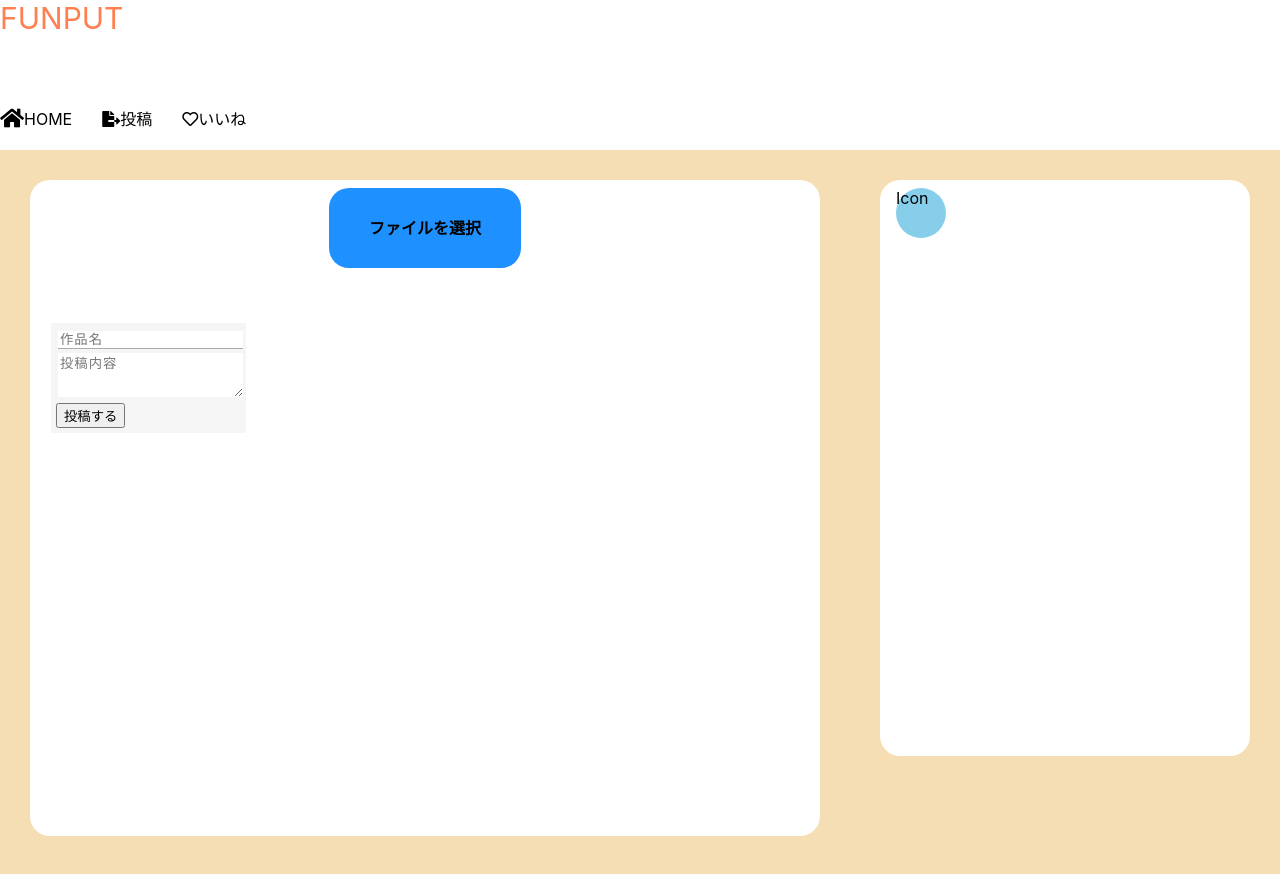
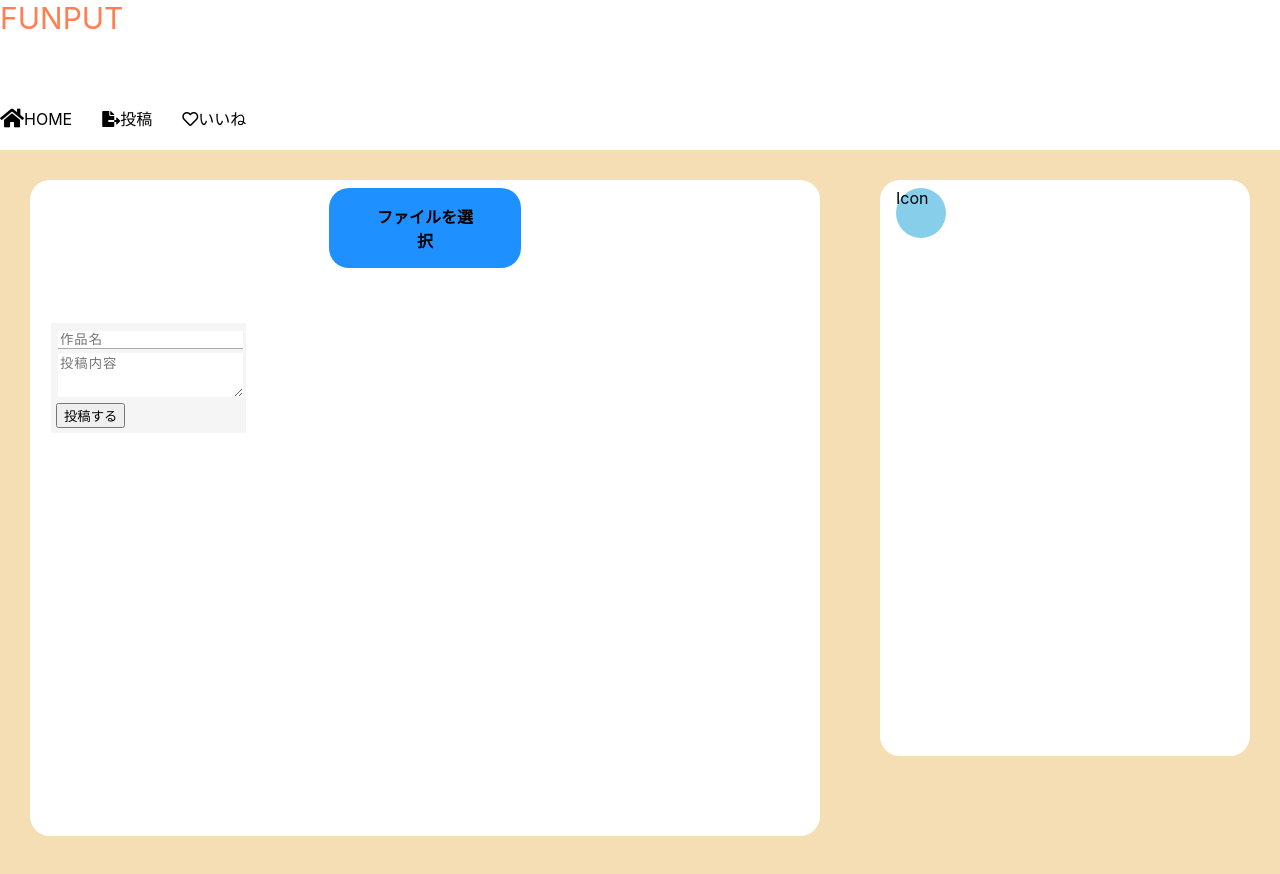
Before and after one commit to ICT-FUNney/team2-funput-Client, a React (Create React App) app: page /post in a window 1280 px wide. Shown: the top 874 px of the page. Built offline with nearby package versions, Linux system fonts and the light colour scheme.

Commit message:
[fix]ドロップゾーンのテキストが2行以上になっても中央揃えになるように修正

```diff
--- a/src/components/Elements/Work.jsx
+++ b/src/components/Elements/Work.jsx
@@ -40,7 +40,7 @@ const Work = (props) => {
         {({ isDragActive, getInputProps, getRootProps }) => (
           <div className={isDragActive ? 'uploadContainerOnDrag' : 'uploadContainer'} {...getRootProps()}>
             <input {...getInputProps()} />
-            {isDragActive ? "ファイル選択済" : 'ファイルを選択'}
+            <span className='uploadText'>{isDragActive ? "ファイル選択済" : 'ファイルを選択'}</span>
           </div>
         )}
       </Dropzone>
--- a/src/styles/Elements/Work.css
+++ b/src/styles/Elements/Work.css
@@ -21,20 +21,28 @@
     width: 15vw;
     height: 10vh;
     margin: auto;
-    line-height: 10vh;
     text-align: center;
     border-radius: 20px;
     background-color: palegreen;
-    font-weight: bold
+    font-weight: bold;
+    position: relative;
   }
 
   .uploadContainer {
     width: 15vw;
     height: 10vh;
     margin: auto;
-    line-height: 10vh;
-    text-align: center;
     border-radius: 20px;
     background-color: dodgerblue;
-    font-weight: bold
+    font-weight: bold;
+    position: relative;
   }
+
+.uploadText {
+  position: absolute;
+  top: 50%;
+  left: 50%;
+  -webkit-transform: translate(-50%,-50%);
+  transform: translate(-50%,-50%);
+  text-align: center;
+}
```
